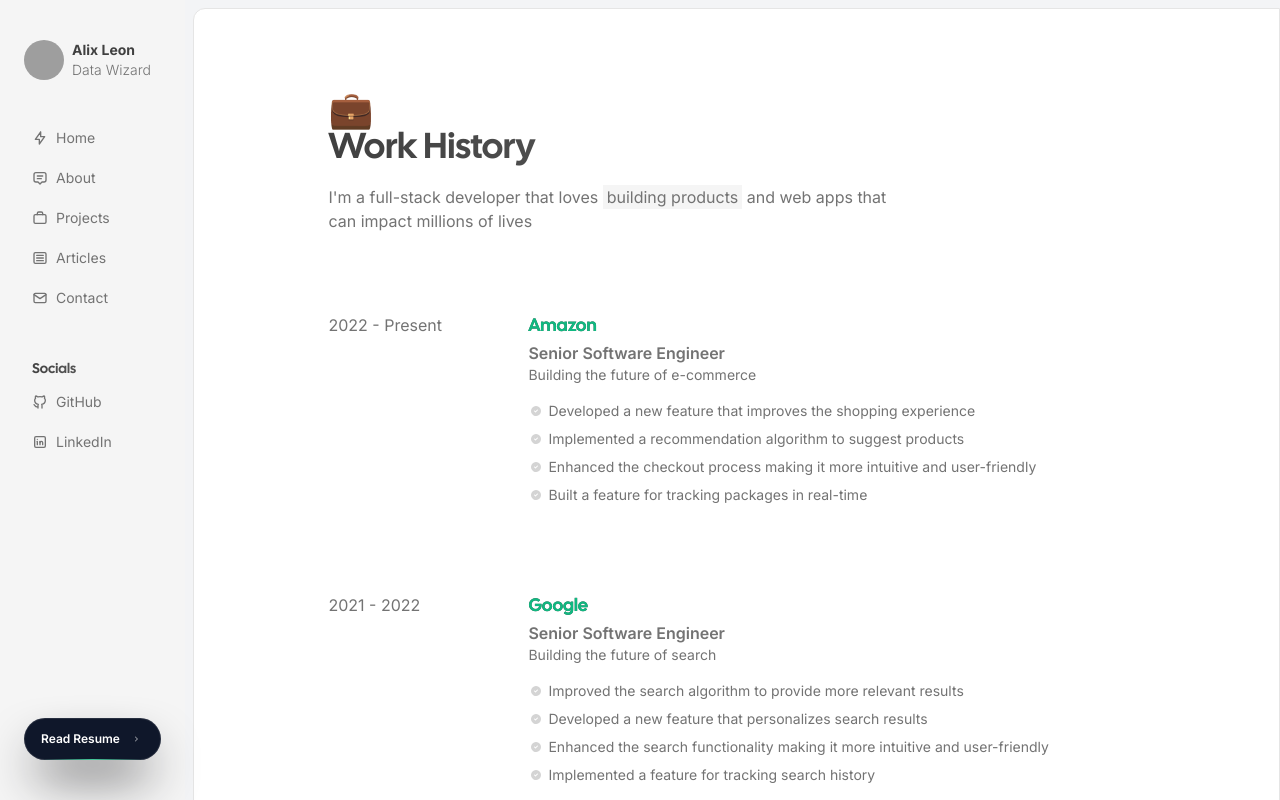
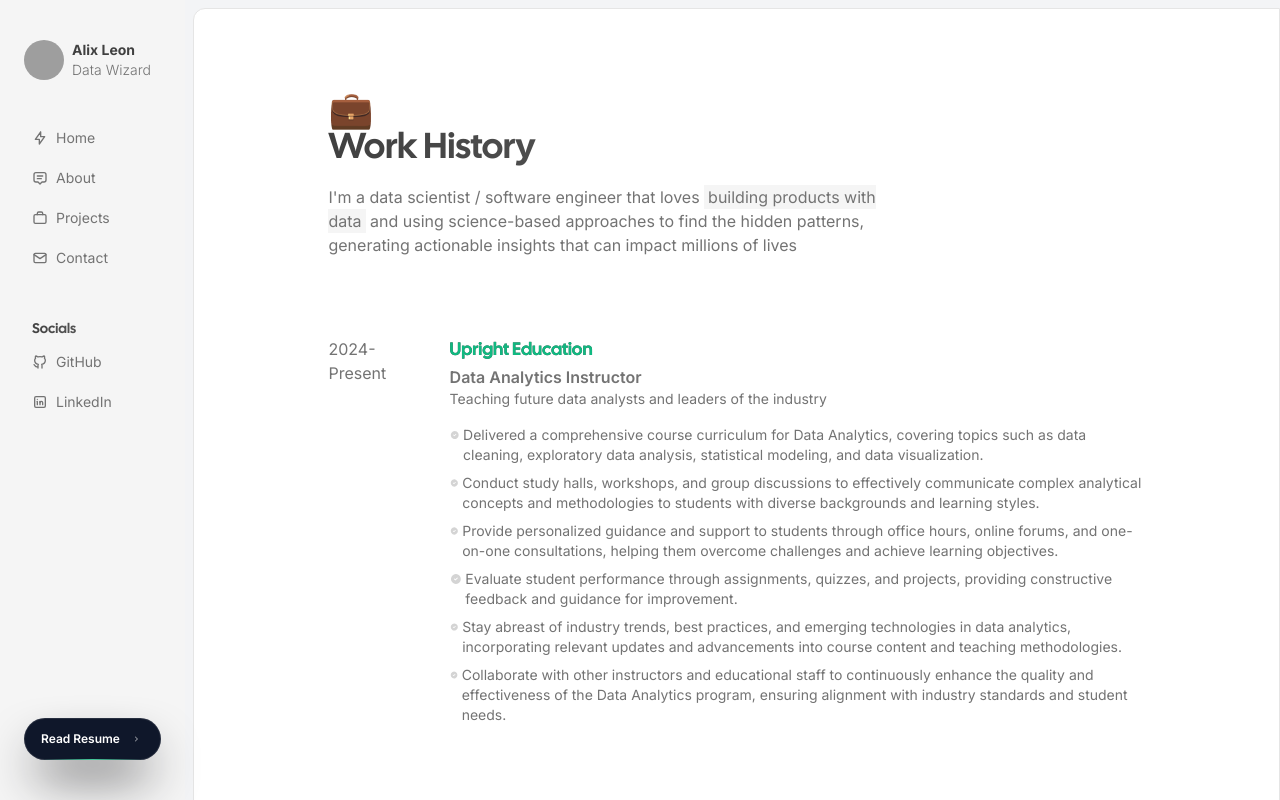
Before and after one commit to alixlm19/portfolio, a Next.js app: page /resume in a window 1280 px wide. Built offline with nearby package versions, Linux system fonts and the light colour scheme; grey boxes are pictures that could not be loaded.

Commit message:
Updated resume section

```diff
--- a/src/app/contact/page.tsx
+++ b/src/app/contact/page.tsx
@@ -8,9 +8,9 @@
 import Image from "next/image";
 
 export const metadata: Metadata = {
-  title: "Contact | John Doe",
+  title: "Contact | Alix Leon",
   description:
-    "John Doe is a developer, writer and speaker. He is a digital nomad and travels around the world while working remotely.",
+    "John Doe data scientist / software engineer that loves building products with data and using science-based approaches to find the hidden patterns, generating actionable insights that can impact millions of lives.",
 };
 
 export default function Projects() {
--- a/src/app/resume/page.tsx
+++ b/src/app/resume/page.tsx
@@ -12,9 +12,10 @@
       <span className="text-4xl">💼</span>
       <Heading className="font-black">Work History</Heading>
       <Paragraph className="max-w-xl mt-4">
-        I&apos;m a full-stack developer that loves{" "}
-        <Highlight>building products</Highlight> and web apps that can impact
-        millions of lives
+        I&apos;m a data scientist / software engineer that loves{" "}
+        <Highlight>building products with data</Highlight> and using science-based approaches
+        to find the hidden patterns, generating actionable insights
+        that can impact millions of lives
       </Paragraph>
       <WorkHistory />
     </Container>
--- a/src/components/About.tsx
+++ b/src/components/About.tsx
@@ -5,12 +5,13 @@
 import { motion } from "framer-motion";
 
 export default function About() {
-    const images = [
-        "https://images.unsplash.com/photo-1692544350322-ac70cfd63614?ixlib=rb-4.0.3&ixid=M3wxMjA3fDB8MHxlZGl0b3JpYWwtZmVlZHw1fHx8ZW58MHx8fHx8&auto=format&fit=crop&w=800&q=60",
-        "https://images.unsplash.com/photo-1692374227159-2d3592f274c9?ixlib=rb-4.0.3&ixid=M3wxMjA3fDB8MHxlZGl0b3JpYWwtZmVlZHw4fHx8ZW58MHx8fHx8&auto=format&fit=crop&w=800&q=60",
-        "https://images.unsplash.com/photo-1692005561659-cdba32d1e4a1?ixlib=rb-4.0.3&ixid=M3wxMjA3fDB8MHxlZGl0b3JpYWwtZmVlZHwxOHx8fGVufDB8fHx8fA%3D%3D&auto=format&fit=crop&w=800&q=60",
-        "https://images.unsplash.com/photo-1692445381633-7999ebc03730?ixlib=rb-4.0.3&ixid=M3wxMjA3fDB8MHxlZGl0b3JpYWwtZmVlZHwzM3x8fGVufDB8fHx8fA%3D%3D&auto=format&fit=crop&w=800&q=60",
-    ];
+    const images = [];
+    // const images = [
+    //     "https://images.unsplash.com/photo-1692544350322-ac70cfd63614?ixlib=rb-4.0.3&ixid=M3wxMjA3fDB8MHxlZGl0b3JpYWwtZmVlZHw1fHx8ZW58MHx8fHx8&auto=format&fit=crop&w=800&q=60",
+    //     "https://images.unsplash.com/photo-1692374227159-2d3592f274c9?ixlib=rb-4.0.3&ixid=M3wxMjA3fDB8MHxlZGl0b3JpYWwtZmVlZHw4fHx8ZW58MHx8fHx8&auto=format&fit=crop&w=800&q=60",
+    //     "https://images.unsplash.com/photo-1692005561659-cdba32d1e4a1?ixlib=rb-4.0.3&ixid=M3wxMjA3fDB8MHxlZGl0b3JpYWwtZmVlZHwxOHx8fGVufDB8fHx8fA%3D%3D&auto=format&fit=crop&w=800&q=60",
+    //     "https://images.unsplash.com/photo-1692445381633-7999ebc03730?ixlib=rb-4.0.3&ixid=M3wxMjA3fDB8MHxlZGl0b3JpYWwtZmVlZHwzM3x8fGVufDB8fHx8fA%3D%3D&auto=format&fit=crop&w=800&q=60",
+    // ];
     return (
         <div>
             <div className="grid grid-cols-2 md:grid-cols-4 gap-10 my-10">
--- a/src/constants/navlinks.tsx
+++ b/src/constants/navlinks.tsx
@@ -1,5 +1,5 @@
 import {
-  IconArticle,
+  // IconArticle,
   IconBolt,
   IconBriefcase2,
   IconMail,
@@ -22,11 +22,11 @@
     label: "Projects",
     icon: IconBriefcase2,
   },
-  {
-    href: "/blog",
-    label: "Articles",
-    icon: IconArticle,
-  },
+  // {
+  //   href: "/blog",
+  //   label: "Articles",
+  //   icon: IconArticle,
+  // },
   {
     href: "/contact",
     label: "Contact",
--- a/src/constants/timeline.tsx
+++ b/src/constants/timeline.tsx
@@ -1,62 +1,52 @@
 export const timeline = [
     {
-    company: "Amazon",
-    title: "Senior Software Engineer",
-    date: "2022 - Present",
-    description: "Building the future of e-commerce",
+        company: "Upright Education",
+        title: "Data Analytics Instructor",
+        date: "2024- Present",
+        description: "Teaching future data analysts and leaders of the industry",
         responsibilities: [
-      "Developed a new feature that improves the shopping experience",
-      "Implemented a recommendation algorithm to suggest products",
-      "Enhanced the checkout process making it more intuitive and user-friendly",
-      "Built a feature for tracking packages in real-time",
+            "Delivered a comprehensive course curriculum for Data Analytics, covering topics such as data cleaning, exploratory data analysis, statistical modeling, and data visualization.",
+            "Conduct study halls, workshops, and group discussions to effectively communicate complex analytical concepts and methodologies to students with diverse backgrounds and learning styles.",
+            "Provide personalized guidance and support to students through office hours, online forums, and one-on-one consultations, helping them overcome challenges and achieve learning objectives.",
+            "Evaluate student performance through assignments, quizzes, and projects, providing constructive feedback and guidance for improvement.",
+            "Stay abreast of industry trends, best practices, and emerging technologies in data analytics, incorporating relevant updates and advancements into course content and teaching methodologies.",
+            "Collaborate with other instructors and educational staff to continuously enhance the quality and effectiveness of the Data Analytics program, ensuring alignment with industry standards and student needs."
         ],
     },
     {
-    company: "Google",
-    title: "Senior Software Engineer",
-    date: "2021 - 2022",
-    description: "Building the future of search",
+        company: "Independent Freelancer",
+        title: "Machine Learning Consultant",
+        date: "2022 - Present",
+        description: "Unlocking insights, transforming data, and empowering decisions",
         responsibilities: [
-      "Improved the search algorithm to provide more relevant results",
-      "Developed a new feature that personalizes search results",
-      "Enhanced the search functionality making it more intuitive and user-friendly",
-      "Implemented a feature for tracking search history",
+            "Provide expert consulting services to clients in various industries, offering strategic guidance and technical expertise in machine learning, data science, and artificial intelligence.",
+            "Collaborate with clients to understand their business objectives, challenges, and data-related needs, developing tailored solutions and recommendations to address specific requirements.",
+            "Conduct comprehensive data analyses, including data cleaning, preprocessing, feature engineering, and predictive modeling, using advanced statistical and machine learning techniques.",
+            "Design and implement end-to-end machine learning pipelines, from data collection and preprocessing to model training, evaluation, and deployment, leveraging tools such as TensorFlow, Scikit-Learn, and PyTorch.",
+            "Perform in-depth exploratory data analysis (EDA) and data visualization to uncover insights, patterns, and trends in large and complex datasets, facilitating data-driven decision-making and business strategy.",
+            "Provide guidance on data infrastructure, architecture, and best practices, including data storage, retrieval, processing, and governance, to ensure scalability, reliability, and security of data assets.",
+            "Deliver clear and actionable insights, findings, and recommendations to clients through presentations, reports, and visualizations, tailored to diverse stakeholders, including executives, managers, and technical teams.",
+            "Offer expertise in areas such as natural language processing (NLP), computer vision, time series analysis, and reinforcement learning, depending on client needs and project requirements.",
+            "Stay updated on the latest advancements, trends, and best practices in machine learning, data science, and related fields, continuously enhancing skills and knowledge through self-study, training, and professional development opportunities."
         ],
     },
     {
-    company: "Facebook",
-    title: "Senior Software Engineer",
-    date: "2020 - 2021",
-    description: "Building the future of social networking",
+        company: "The Brownsville Project",
+        title: "Lead Software Engineer",
+        date: "June 2021 - September 2021",
+        description: "Building community-impacting software",
         responsibilities: [
-      "Developed a new feature that improves the user experience",
-      "Implemented a recommendation algorithm to suggest friends",
-      "Enhanced the news feed algorithm to show more relevant posts",
-      "Built a feature for tracking user activity",
-    ],
+            "Engineered a set of tools to periodically extract, clean, and process data from multiple sources.",
+            "Built an API for the Brownsville ETL tool, providing future developers a rapid and simple solution to retrieve the data from the data store.",
+            "Accelerated the residence repair process for members of the community of Brownsville in Brooklyn, NY."],
     },
     {
-    company: "Apple",
-    title: "Senior Software Engineer",
-    date: "2019 - 2020",
-    description: "Building the future of technology",
+        company: "CUNY Lehman College",
+        title: "Fullstack Developer (Internship)",
+        date: "December 2020 - April 2021",
         responsibilities: [
-      "Improved the iOS operating system to enhance user experience",
-      "Developed a new feature that personalizes user interface",
-      "Enhanced the app store algorithm to suggest more relevant apps",
-      "Implemented a feature for tracking app usage",
-    ],
-  },
-  {
-    company: "Microsoft",
-    title: "Senior Software Engineer",
-    date: "2018 - 2019",
-    description: "Building the future of software",
-    responsibilities: [
-      "Improved the Windows operating system to enhance user experience",
-      "Developed a new feature that personalizes user interface",
-      "Enhanced the office suite to improve productivity",
-      "Implemented a feature for tracking software usage",
+            "Designed, built, and deployed the backend and frontend to host research articles using GoLang. The backend was created using GoLang, a language known for its industry leading performance, whereas the frontend was built using a wide array of state-of-the-art UI libraries for a pleasant user experience, further enhancing user engagement and average session duration.",
+            "Developed an editor panel which provides tools for creating blog posts and research publications."
         ],
     },
 ];
```
Lines whose indentation alone changed are shown as unchanged.
